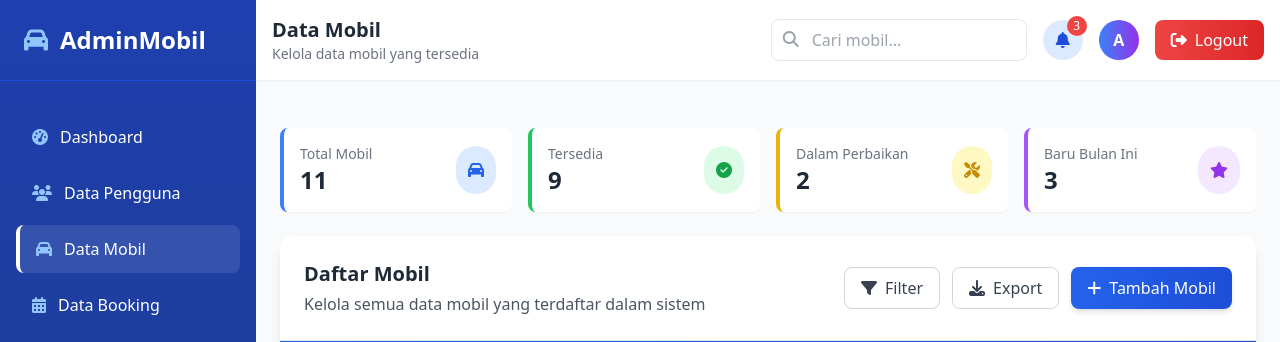
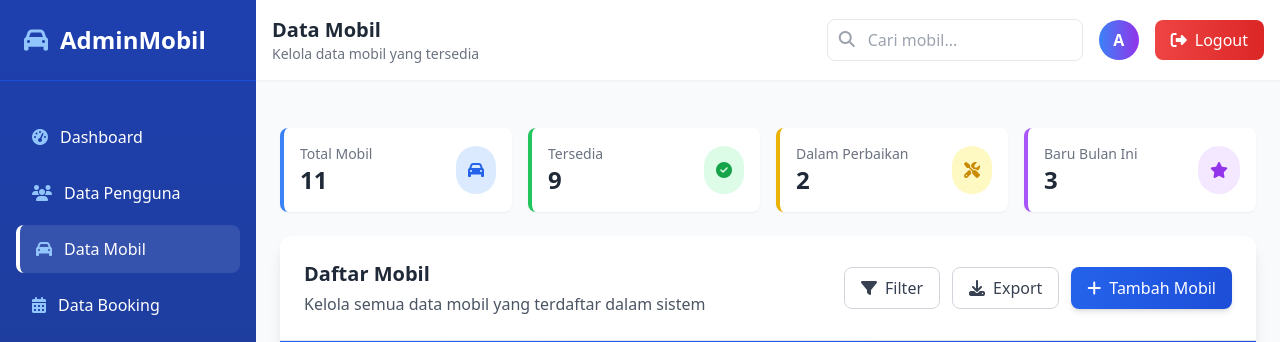
Before and after one commit to Rindo88/mobila-php-native, a PHP site: page /admin/dataMobil.php in a window 1280 px wide. Shown: the top 342 px of the page. Run offline with PHP 8.4, Linux system fonts and the light colour scheme; a user stored in the database is signed in; data comes from the database, SQL or seed files in the repository; some libraries are stand-ins or nearby versions.

Commit message:
redesign_optimize_code

```diff
--- a/admin/dashboardAdmin.php
+++ b/admin/dashboardAdmin.php
@@ -104,12 +104,6 @@ $total_booking_tes_drive = mysqli_fetch_assoc(mysqli_query($conn, "SELECT COUNT(
           <div class="relative">
             <input type="text" placeholder="Search..." class="pl-10 pr-4 py-2 border rounded-lg focus:outline-none focus:ring-2 focus:ring-blue-500 focus:border-transparent" />
             <i class="fas fa-search absolute left-3 top-3 text-gray-400"></i>
-          </div>
-          <div class="relative group">
-            <button class="w-10 h-10 rounded-full bg-blue-100 flex items-center justify-center text-blue-700 hover:bg-blue-200 transition-colors">
-              <i class="fas fa-bell"></i>
-            </button>
-            <span class="absolute -top-1 -right-1 bg-red-500 text-white text-xs rounded-full h-5 w-5 flex items-center justify-center">3</span>
           </div>
           <div class="relative group">
             <button class="flex items-center space-x-2 focus:outline-none">
--- a/admin/dataBooking.php
+++ b/admin/dataBooking.php
@@ -127,12 +127,6 @@ $today_count = $conn->query("SELECT COUNT(*) as count FROM booking_test_drive WH
           <div class="relative">
             <input type="text" placeholder="Cari booking..." class="pl-10 pr-4 py-2 border rounded-lg focus:outline-none focus:ring-2 focus:ring-blue-500 focus:border-transparent w-64">
             <i class="fas fa-search absolute left-3 top-3 text-gray-400"></i>
-          </div>
-          <div class="relative group">
-            <button class="w-10 h-10 rounded-full bg-blue-100 flex items-center justify-center text-blue-700 hover:bg-blue-200 transition-colors">
-              <i class="fas fa-bell"></i>
-            </button>
-            <span class="absolute -top-1 -right-1 bg-red-500 text-white text-xs rounded-full h-5 w-5 flex items-center justify-center"><?= $pending_count ?></span>
           </div>
           <div class="relative group">
             <button class="flex items-center space-x-2 focus:outline-none">
--- a/admin/dataMobil.php
+++ b/admin/dataMobil.php
@@ -118,12 +118,6 @@ if (!$result) {
           <div class="relative">
             <input type="text" placeholder="Cari mobil..." class="pl-10 pr-4 py-2 border rounded-lg focus:outline-none focus:ring-2 focus:ring-blue-500 focus:border-transparent w-64" />
             <i class="fas fa-search absolute left-3 top-3 text-gray-400"></i>
-          </div>
-          <div class="relative group">
-            <button class="w-10 h-10 rounded-full bg-blue-100 flex items-center justify-center text-blue-700 hover:bg-blue-200 transition-colors">
-              <i class="fas fa-bell"></i>
-            </button>
-            <span class="absolute -top-1 -right-1 bg-red-500 text-white text-xs rounded-full h-5 w-5 flex items-center justify-center">3</span>
           </div>
           <div class="relative group">
             <button class="flex items-center space-x-2 focus:outline-none">
--- a/admin/dataPengguna.php
+++ b/admin/dataPengguna.php
@@ -117,12 +117,6 @@ $active_users = $conn->query("SELECT COUNT(*) as count FROM users WHERE created_
           <div class="relative">
             <input type="text" placeholder="Cari pengguna..." class="pl-10 pr-4 py-2 border rounded-lg focus:outline-none focus:ring-2 focus:ring-blue-500 focus:border-transparent w-64">
             <i class="fas fa-search absolute left-3 top-3 text-gray-400"></i>
-          </div>
-          <div class="relative group">
-            <button class="w-10 h-10 rounded-full bg-blue-100 flex items-center justify-center text-blue-700 hover:bg-blue-200 transition-colors">
-              <i class="fas fa-bell"></i>
-            </button>
-            <span class="absolute -top-1 -right-1 bg-red-500 text-white text-xs rounded-full h-5 w-5 flex items-center justify-center">3</span>
           </div>
           <div class="relative group">
             <button class="flex items-center space-x-2 focus:outline-none">
--- a/admin/dataReview.php
+++ b/admin/dataReview.php
@@ -126,12 +126,6 @@ $five_star_reviews = $conn->query("SELECT COUNT(*) as count FROM review WHERE ra
           <div class="relative">
             <input type="text" placeholder="Cari review..." class="pl-10 pr-4 py-2 border rounded-lg focus:outline-none focus:ring-2 focus:ring-blue-500 focus:border-transparent w-64">
             <i class="fas fa-search absolute left-3 top-3 text-gray-400"></i>
-          </div>
-          <div class="relative group">
-            <button class="w-10 h-10 rounded-full bg-blue-100 flex items-center justify-center text-blue-700 hover:bg-blue-200 transition-colors">
-              <i class="fas fa-bell"></i>
-            </button>
-            <span class="absolute -top-1 -right-1 bg-red-500 text-white text-xs rounded-full h-5 w-5 flex items-center justify-center"><?= $today_reviews ?></span>
           </div>
           <div class="relative group">
             <button class="flex items-center space-x-2 focus:outline-none">
--- a/index.php
+++ b/index.php
@@ -121,7 +121,7 @@ $faqs = [
       </h1>
       <div class="flex justify-center gap-4">
         <a href="login.php" class="bg-red-600 hover:bg-red-700 text-white font-semibold py-3 px-8 rounded shadow-lg transition">Booking</a>
-        <a href="#shop" class="border-2 border-red-600 text-red-600 hover:bg-red-600 hover:text-white font-semibold py-3 px-8 rounded transition">Lihat Katalog</a>
+        <a href="#shop" class="bg-red-600 hover:bg-red-700 text-white font-semibold py-3 px-8 rounded shadow-lg transition">Lihat Katalog</a>
       </div>
     </div>
   </section>
```
Also changed, not shown: admin/dataBerita.php (+2 -6 lines), uploads/1759969322_Screenshot_20250615_123707.jpg (added), 1 other file.
